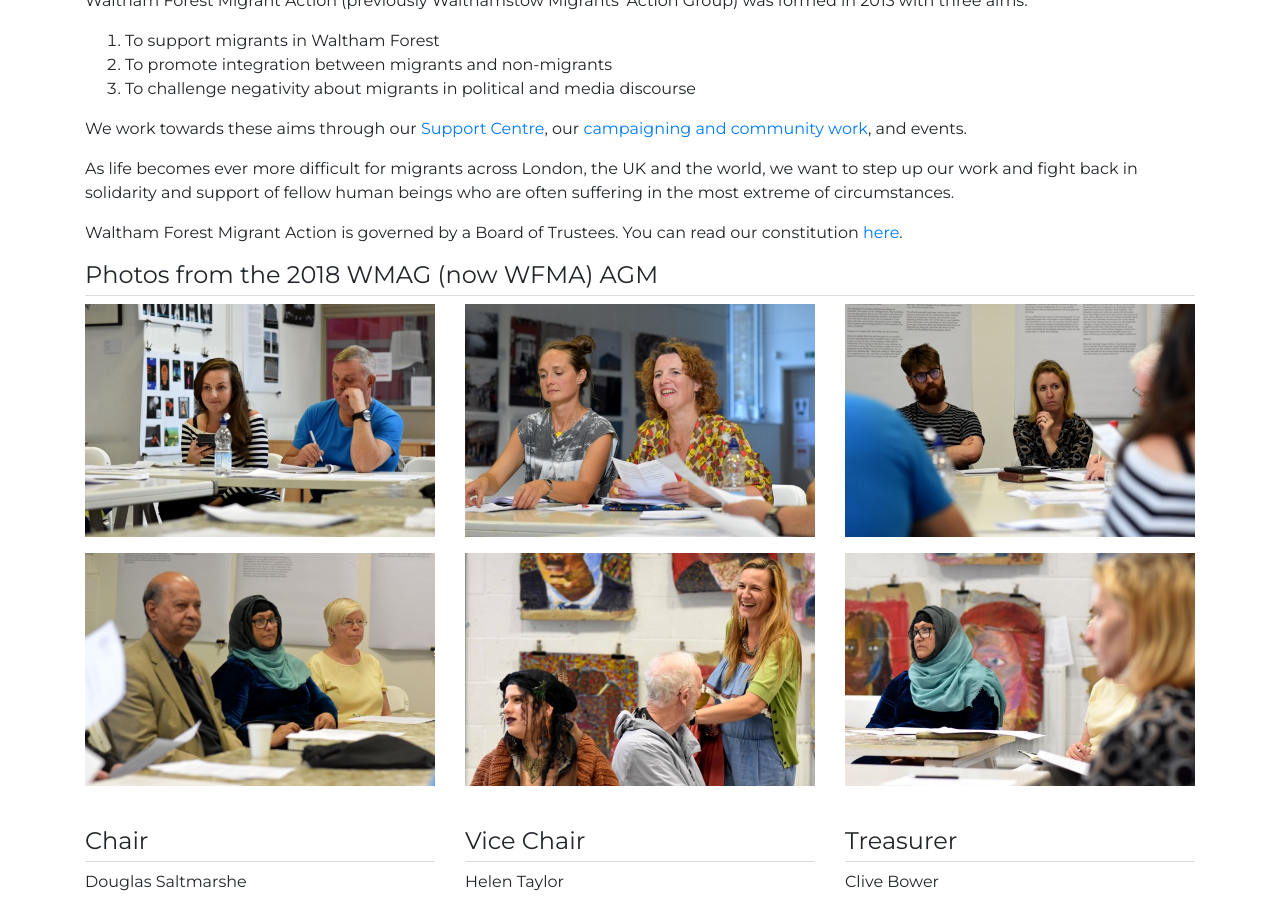
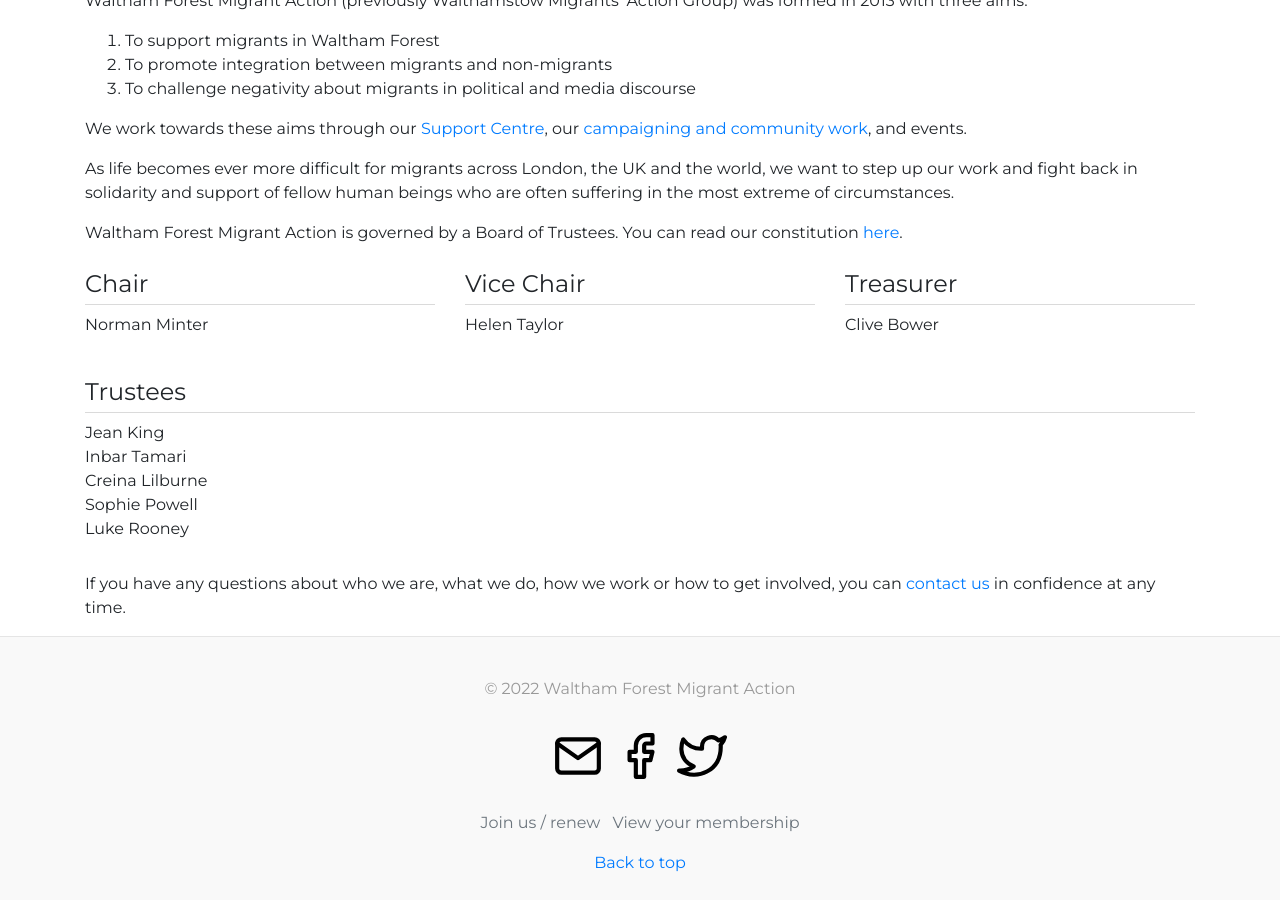
Before and after one commit to wfmigrantaction/wfmigrantaction.github.io, a Jekyll site: the page built from about.md, in a window 1280 px wide and 900 px high, scrolled down 337 px. Built offline with Jekyll 4.4.1, drawn with Linux system fonts in a browser that asks for light colours; some of the changed text lies outside the part shown.

Commit message:
Updates to website

```diff
--- a/about.md
+++ b/about.md
@@ -17,47 +17,10 @@ As life becomes ever more difficult for migrants across London, the UK and the w
 Waltham Forest Migrant Action is governed by a Board of Trustees. You can read our constitution <a href="/resources/WMAG-Constitution.pdf" target="_blank">here</a>.
 
 
-#### Photos from the 2018 WMAG (now WFMA) AGM
-<div class="image-gallery row">
-<div class="col-md" markdown="1">
-
-![2018 AGM](/img/AGM-7.jpg)
-
-</div>
-<div class="col-md" markdown="1">
-
-![2018 AGM](/img/AGM-3.jpg)
-
-</div>
-<div class="col-md" markdown="1">
-
-![2018 AGM](/img/AGM-4.jpg)
-
-</div>
-</div>
-
-<div class="image-gallery row">
-<div class="col-md" markdown="1">
-
-![2018 AGM](/img/AGM-1.jpg)
-
-</div>
-<div class="col-md" markdown="1">
-
-![2018 AGM](/img/AGM-5.jpg)
-
-</div>
-<div class="col-md" markdown="1">
-
-![2018 AGM](/img/AGM-6.jpg)
-
-</div>
-</div>
-
 <div class="officers-list row">
 <div class="col-md" markdown="1">
 #### Chair
-Douglas Saltmarshe
+Norman Minter
 </div>
 <div class="col-md" markdown="1">
 #### Vice Chair
@@ -70,18 +33,12 @@ Clive Bower
 </div>
 <div class="officers-list row">
 <div class="col-md" markdown="1">
-#### Secretary
-Sophia Fergus
-</div>
-<div class="col-md" markdown="1">
-#### Minutes Secretary
-Norman Minter
-</div>
-<div class="col-md" markdown="1">
 #### Trustees
-Sarah Walker<br>
-Lucy Duckworth<br>
-Phil Seddon<br>
+Jean King<br/>
+Inbar Tamari<br/>
+Creina Lilburne<br/>
+Sophie Powell<br/>
+Luke Rooney<br/>
 </div>
 </div>
 
```
Also changed, not shown: get-involved.md (+3 -35 lines), support-centre.md (+0 -1 lines).
